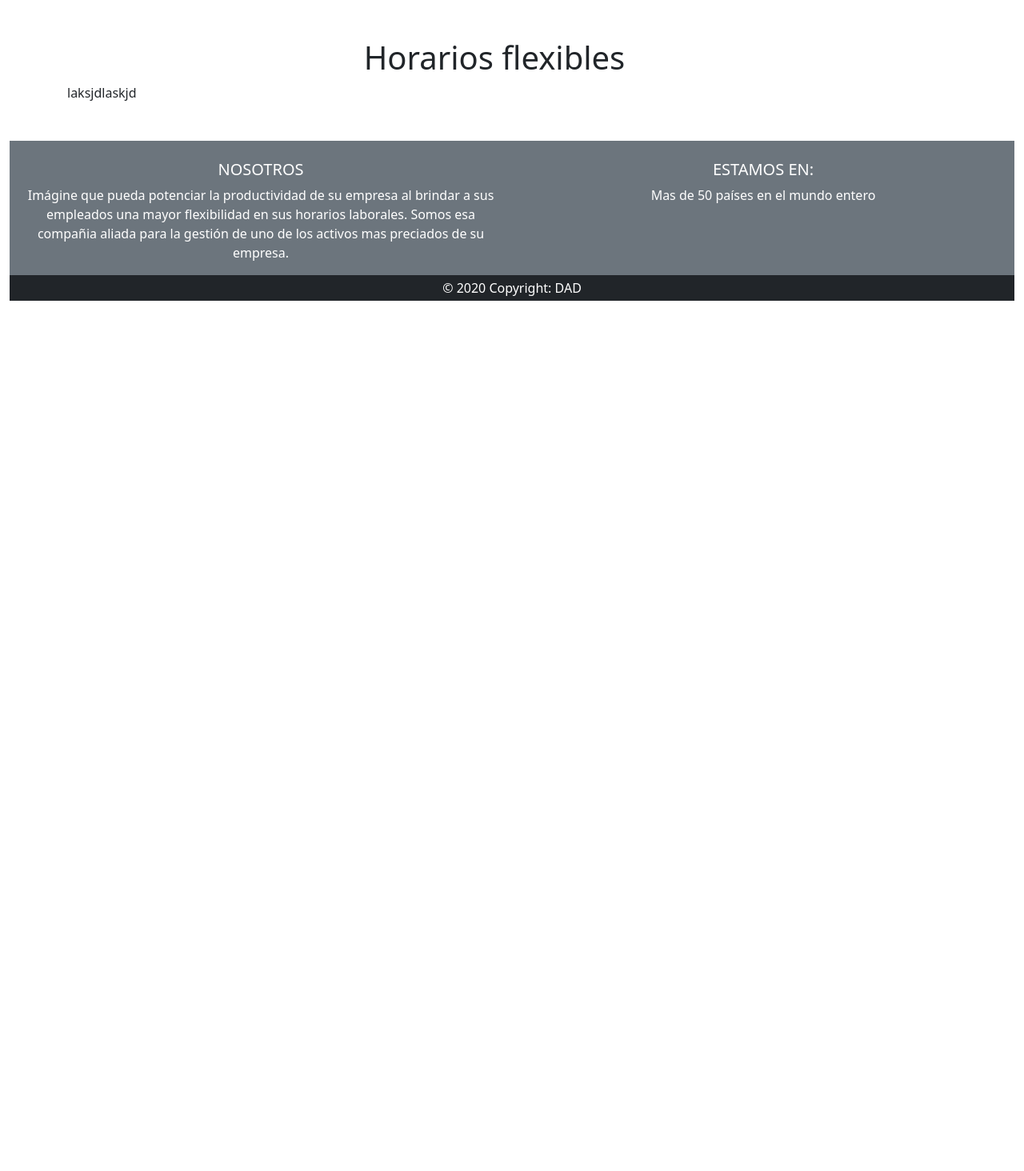
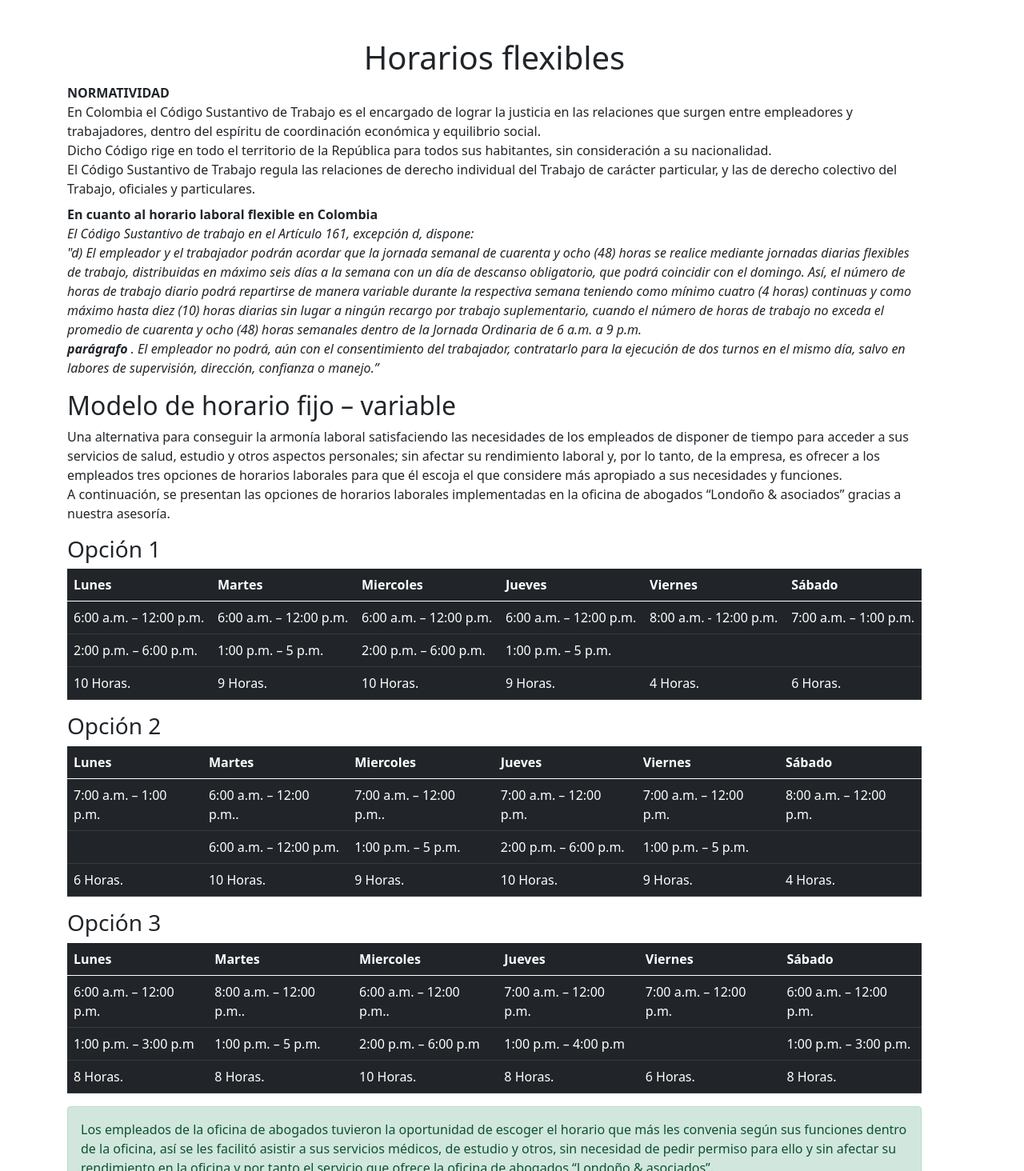
Before and after one commit to MISION-TIC2022/final, a Vue app: page /solucion1 in a window 1280 px wide. Shown: the part 506-1970 px from the top of the page at 80% size. Before the commit the page ends 882 px from the top, so only its background shows below. Built offline with nearby package versions, Linux system fonts and the light colour scheme.

Commit message:
final servicios

```diff
--- a/src/components/solucion1.vue
+++ b/src/components/solucion1.vue
@@ -1,21 +1,189 @@
 <template>
-<div class="container-fluid">
+  <div class="container-fluid">
+    <h1 style="text-align: center">Horarios flexibles</h1>
 
-   <h1 style="text-align:center;">Horarios flexibles</h1>
+    <dl>
+      <dt>NORMATIVIDAD</dt>
+      <dd>
+        En Colombia el Código Sustantivo de Trabajo es el encargado de lograr la
+        justicia en las relaciones que surgen entre empleadores y trabajadores,
+        dentro del espíritu de coordinación económica y equilibrio social.
+        <br />
+        Dicho Código rige en todo el territorio de la República para todos sus
+        habitantes, sin consideración a su nacionalidad. <br />
+        El Código Sustantivo de Trabajo regula las relaciones de derecho
+        individual del Trabajo de carácter particular, y las de derecho
+        colectivo del Trabajo, oficiales y particulares.
+      </dd>
+      <dt>En cuanto al horario laboral flexible en Colombia</dt>
+      <dd>
+        <i
+          >El Código Sustantivo de trabajo en el Artículo 161, excepción d,
+          dispone:</i
+        >
+        <br />
+        <i
+          >"d) El empleador y el trabajador podrán acordar que la jornada
+          semanal de cuarenta y ocho (48) horas se realice mediante jornadas
+          diarias flexibles de trabajo, distribuidas en máximo seis días a la
+          semana con un día de descanso obligatorio, que podrá coincidir con el
+          domingo. Así, el número de horas de trabajo diario podrá repartirse de
+          manera variable durante la respectiva semana teniendo como mínimo
+          cuatro (4 horas) continuas y como máximo hasta diez (10) horas diarias
+          sin lugar a ningún recargo por trabajo suplementario, cuando el número
+          de horas de trabajo no exceda el promedio de cuarenta y ocho (48)
+          horas semanales dentro de la Jornada Ordinaria de 6 a.m. a 9 p.m.
+          <br />
+          <b>parágrafo</b> . El empleador no podrá, aún con el consentimiento
+          del trabajador, contratarlo para la ejecución de dos turnos en el
+          mismo día, salvo en labores de supervisión, dirección, confianza o
+          manejo.”
+        </i>
+      </dd>
+    </dl>
+    <h2>Modelo de horario fijo – variable</h2>
+    <p>
+      Una alternativa para conseguir la armonía laboral satisfaciendo las
+      necesidades de los empleados de disponer de tiempo para acceder a sus
+      servicios de salud, estudio y otros aspectos personales; sin afectar su
+      rendimiento laboral y, por lo tanto, de la empresa, es ofrecer a los
+      empleados tres opciones de horarios laborales para que él escoja el que
+      considere más apropiado a sus necesidades y funciones. <br />
 
-    <p>
-      laksjdlaskjd
+      A continuación, se presentan las opciones de horarios laborales
+      implementadas en la oficina de abogados “Londoño & asociados” gracias a
+      nuestra asesoría. <br />
     </p>
 
-</div>
+    <dl>
+      <h3>Opción 1</h3>
+      <table class="table table-dark table-hover">
+        <thead>
+          <tr>
+            <th>Lunes</th>
+            <th>Martes</th>
+            <th>Miercoles</th>
+            <th>Jueves</th>
+            <th>Viernes</th>
+            <th>Sábado</th>
+          </tr>
+        </thead>
+        <tbody>
+          <tr>
+            <td>6:00 a.m. – 12:00 p.m.</td>
+            <td>6:00 a.m. – 12:00 p.m.</td>
+            <td>6:00 a.m. – 12:00 p.m.</td>
+            <td>6:00 a.m. – 12:00 p.m.</td>
+            <td>8:00 a.m. - 12:00 p.m.</td>
+            <td>7:00 a.m. – 1:00 p.m.</td>
+          </tr>
+          <tr>
+            <td>2:00 p.m. – 6:00 p.m.</td>
+            <td>1:00 p.m. – 5 p.m.</td>
+            <td>2:00 p.m. – 6:00 p.m.</td>
+            <td>1:00 p.m. – 5 p.m.</td>
+            <td></td>
+            <td></td>
+          </tr>
+          <tr>
+            <td>10 Horas.</td>
+            <td>9 Horas.</td>
+            <td>10 Horas.</td>
+            <td>9 Horas.</td>
+            <td>4 Horas.</td>
+            <td>6 Horas.</td>
+          </tr>
+        </tbody>
+      </table>
+
+      <h3>Opción 2</h3>
+      <table class="table table-dark table-hover">
+        <thead>
+          <tr>
+            <th>Lunes</th>
+            <th>Martes</th>
+            <th>Miercoles</th>
+            <th>Jueves</th>
+            <th>Viernes</th>
+            <th>Sábado</th>
+          </tr>
+        </thead>
+        <tbody>
+          <tr>
+            <td>7:00 a.m. – 1:00 p.m.</td>
+            <td>6:00 a.m. – 12:00 p.m..</td>
+            <td>7:00 a.m. – 12:00 p.m..</td>
+            <td>7:00 a.m. – 12:00 p.m.</td>
+            <td>7:00 a.m. – 12:00 p.m.</td>
+            <td>8:00 a.m. – 12:00 p.m.</td>
+          </tr>
+          <tr>
+            <td></td>
+            <td>6:00 a.m. – 12:00 p.m.</td>
+            <td>1:00 p.m. – 5 p.m.</td>
+            <td>2:00 p.m. – 6:00 p.m.</td>
+            <td>1:00 p.m. – 5 p.m.</td>
+            <td></td>
+          </tr>
+          <tr>
+            <td>6 Horas.</td>
+            <td>10 Horas.</td>
+            <td>9 Horas.</td>
+            <td>10 Horas.</td>
+            <td>9 Horas.</td>
+            <td>4 Horas.</td>
+          </tr>
+        </tbody>
+      </table>
+
+
+      <h3>Opción 3</h3>
+      <table class="table table-dark table-hover">
+        <thead>
+          <tr>
+            <th>Lunes</th>
+            <th>Martes</th>
+            <th>Miercoles</th>
+            <th>Jueves</th>
+            <th>Viernes</th>
+            <th>Sábado</th>
+          </tr>
+        </thead>
+        <tbody>
+          <tr>
+            <td>6:00 a.m. – 12:00 p.m.</td>
+            <td>8:00 a.m. – 12:00 p.m..</td>
+            <td>6:00 a.m. – 12:00 p.m..</td>
+            <td>7:00 a.m. – 12:00 p.m.</td>
+            <td>7:00 a.m. – 12:00 p.m.</td>
+            <td>6:00 a.m. – 12:00 p.m.</td>
+          </tr>
+          <tr>
+            <td>1:00 p.m. – 3:00 p.m</td>
+            <td>1:00 p.m. – 5 p.m.</td>
+            <td>2:00 p.m. – 6:00 p.m</td>
+            <td>1:00 p.m. – 4:00 p.m</td>
+            <td></td>
+            <td>1:00 p.m. – 3:00 p.m.</td>
+          </tr>
+          <tr>
+            <td>8 Horas.</td>
+            <td>8 Horas.</td>
+            <td>10 Horas.</td>
+            <td>8 Horas.</td>
+            <td>6 Horas.</td>
+            <td>8 Horas.</td>
+          </tr>
+        </tbody>
+      </table>
+    </dl>
+    <div class="alert alert-success">Los empleados de la oficina de abogados tuvieron la oportunidad de escoger el horario que más les convenia según sus funciones dentro de la oficina, así se les facilitó asistir a sus servicios médicos, de estudio y otros, sin necesidad de pedir permiso para ello y sin afectar su rendimiento en la oficina y por tanto el servicio que ofrece la oficina de abogados “Londoño & asociados”.</div>
+  </div>
 </template>
 
 <script>
-
 export default {
-  name: 'Solucion1',
-  props: {
-
-  }
-}
+  name: "Solucion1",
+  props: {},
+};
 </script>
```
